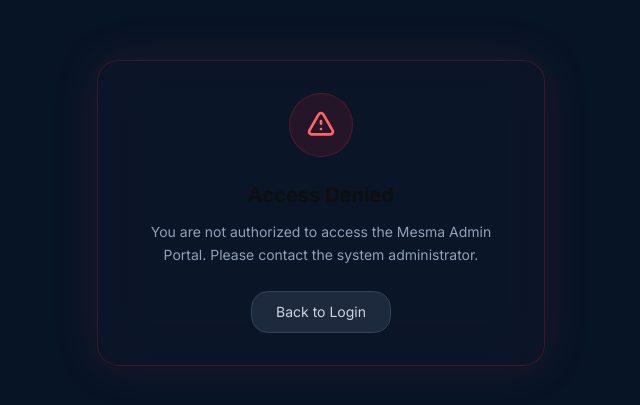
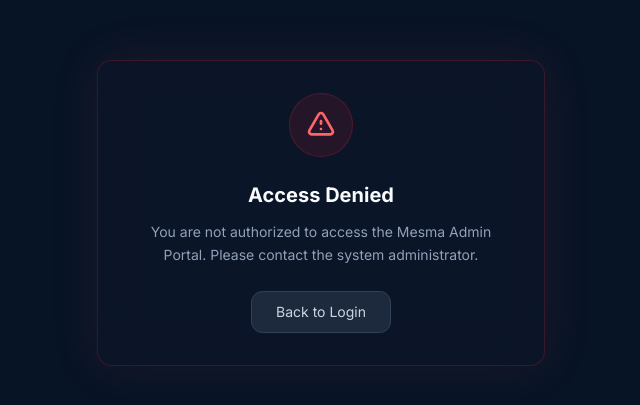
Before and after one commit to Mohammadsaifuddin68/mesma-website, a Next.js app: page /admin/users in a window 1280 px wide. Shown: the part 187-592 px from the top of the page, without its empty margins (319-959 px from the left). Built offline with nearby package versions, Linux system fonts and the light colour scheme; no server answers; the database is empty; sample sign-in values are in the browser's storage.

Commit message:
fix(admin): scope admin theme variables and text colors under .admin-portal selector to resolve specificity issue

```diff
--- a/src/app/admin/globals.css
+++ b/src/app/admin/globals.css
@@ -1,7 +1,6 @@
 @import "tailwindcss";
 
-@layer base {
-  :root {
+.admin-portal {
   --background: hsl(215 28% 9%); /* Deep Navy */
   --foreground: hsl(210 40% 98%);
   --card: hsl(222 47% 11%);
@@ -22,14 +21,19 @@
   --input: hsl(217 33% 17%);
   --ring: hsl(190 100% 50%);
   --radius: 0.5rem;
-  }
+
+  /* Explicit text color for the admin portal container */
+  color: hsl(210 40% 98%);
 }
 
-@layer base {
-  body {
-    background-color: #071426;
-    color: #f1f5f9;
-  }
+/* Ensure all headers inside admin portal use the local foreground variable */
+.admin-portal h1,
+.admin-portal h2,
+.admin-portal h3,
+.admin-portal h4,
+.admin-portal h5,
+.admin-portal h6 {
+  color: hsl(210 40% 98%) !important;
 }
 
 /* Glassmorphism Utilities */
--- a/src/app/admin/layout.tsx
+++ b/src/app/admin/layout.tsx
@@ -13,7 +13,7 @@
   const isAuthRoute = AUTH_ROUTES.includes(pathname);
 
   return (
-    <div className="min-h-screen bg-[#071426] text-slate-50 flex font-sans selection:bg-blue-500/30">
+    <div className="admin-portal min-h-screen bg-[#071426] text-slate-50 flex font-sans selection:bg-blue-500/30">
       <AuthGuard>
         {!isAuthRoute && <Sidebar />}
         <main className="flex-1 flex flex-col relative overflow-hidden min-h-screen">
```
Lines whose indentation alone changed are shown as unchanged.
